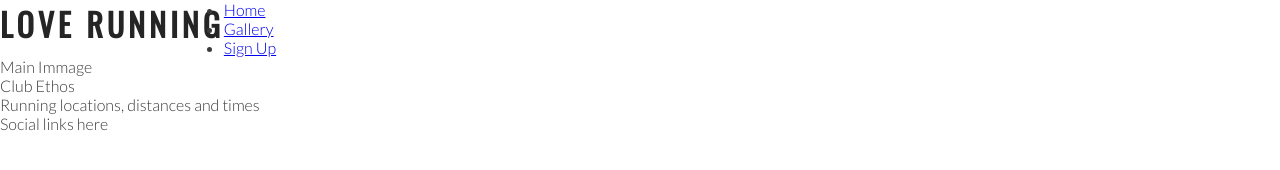
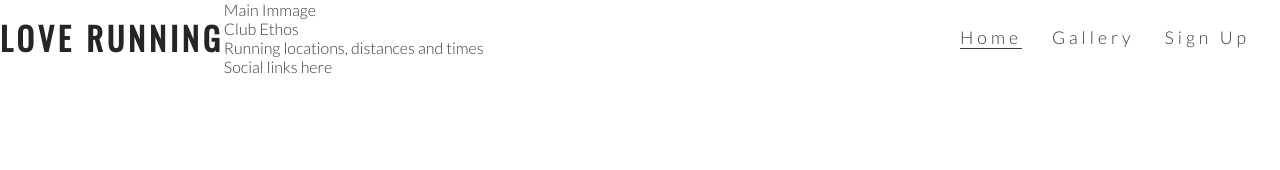
Before and after one commit to Gurmali/love-runnig, a plain HTML site: page index.html in a window 1280 px wide. Drawn offline with nearby package versions, Linux system fonts and the light colour scheme.

Commit message:
style navigation links

```diff
--- a/assets/css/style.css
+++ b/assets/css/style.css
@@ -24,3 +24,32 @@ h1, h2 {
     float: left;
     font-size: 200%;
 }
+/* Navigation links */
+
+#menu {
+    font-size: 110%;
+    letter-spacing: 4px;
+}
+
+#menu, #logo {
+    line-height: 75px;
+}
+
+#menu li {
+    float: right;
+    list-style-type: none;
+    margin-right: 30px;
+}
+
+#menu a {
+    text-decoration: none;
+    color: inherit;
+}
+
+#menu a:hover {
+    border-bottom: 1px solid #3a3a3a;
+}
+
+.active {
+    border-bottom: 1px solid #3a3a3a;
+}
--- a/index.html
+++ b/index.html
@@ -20,15 +20,17 @@
         </a>
 
         <nav>
-            <ul>
+            <ul id="menu">
                 <li>
-                    <a href="index.html">Home</a>
+                    <a href="#">Sign Up</a>
                 </li>
+
                 <li>
                     <a href="#">Gallery</a>
                 </li>
+
                 <li>
-                    <a href="#">Sign Up</a>
+                    <a href="index.html" class="active">Home</a>
                 </li>
 
             </ul>
```
